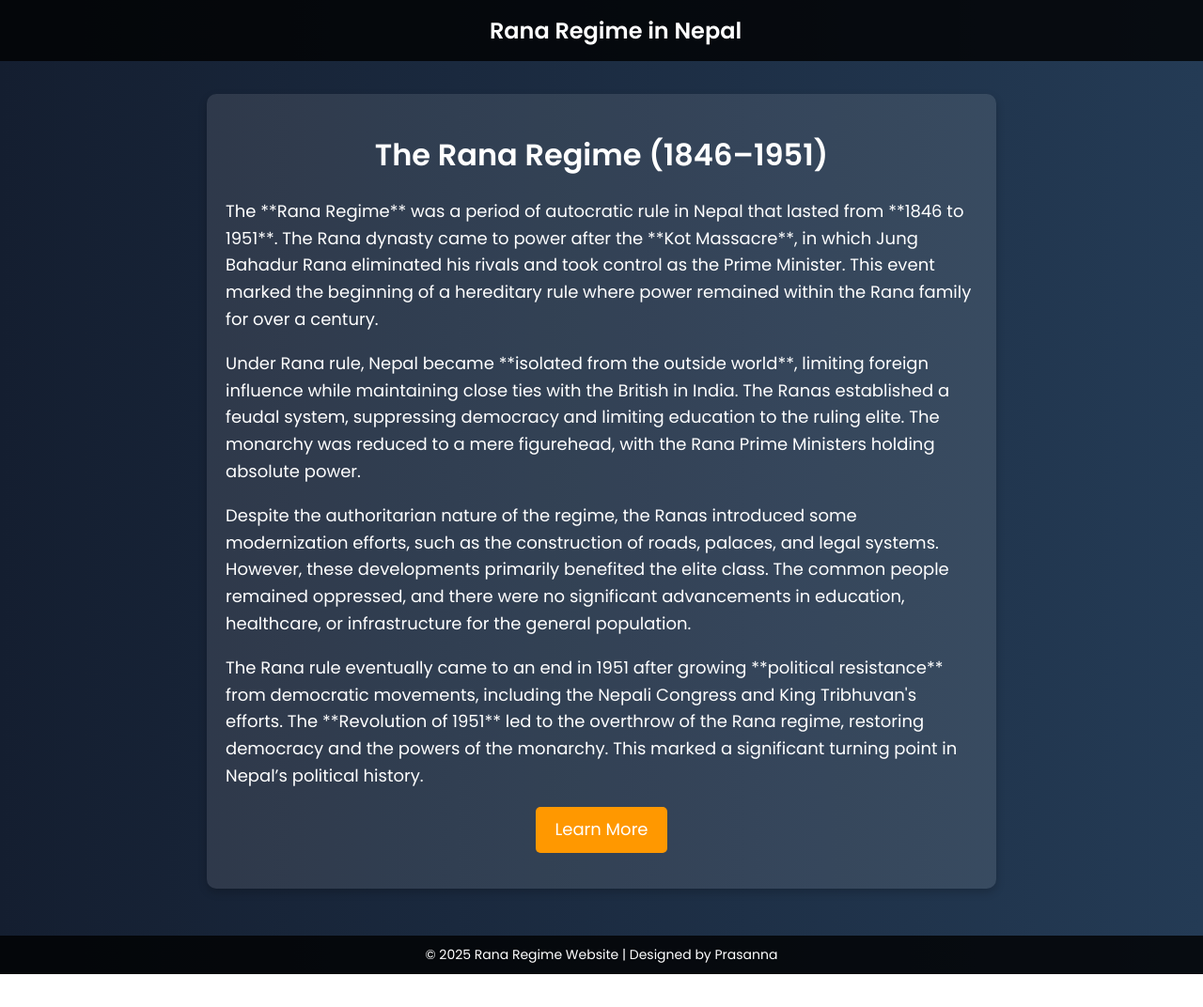
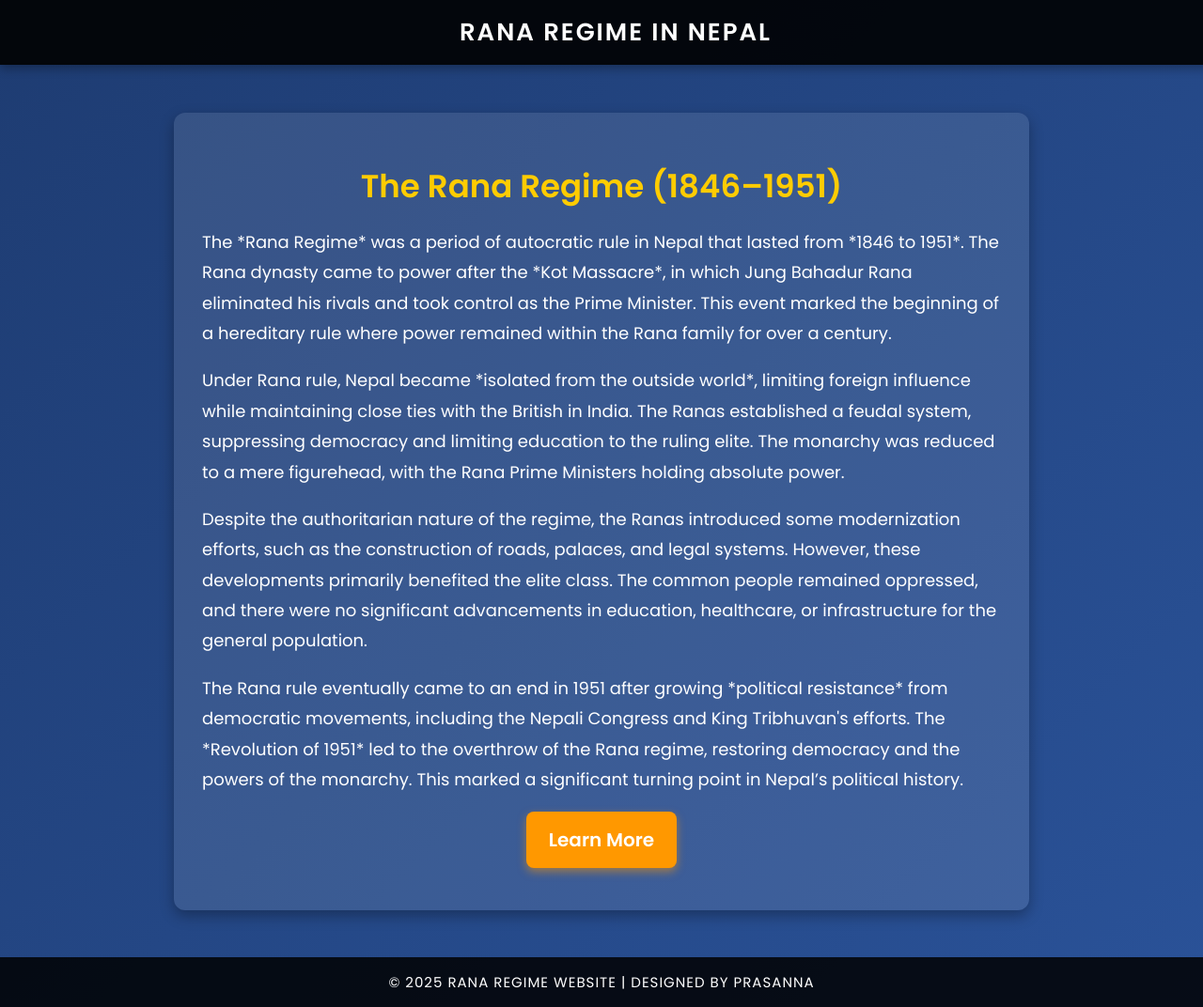
Before and after one commit to prasannawes/rana-regime, a plain HTML site: page index.html in a window 1280 px wide. Shown: the whole page at 94% size. Before the commit the page ends 1037 px from the top, so only its background shows below. Drawn offline with Linux system fonts and the light colour scheme.

Commit message:
Update index.html

```diff
--- a/index.html
+++ b/index.html
@@ -4,24 +4,31 @@
     <meta charset="UTF-8">
     <meta name="viewport" content="width=device-width, initial-scale=1.0">
     <title>Rana Regime in Nepal</title>
-    <link rel="stylesheet" href="styles.css">
     <link href="https://fonts.googleapis.com/css2?family=Poppins:wght@300;400;600&display=swap" rel="stylesheet">
     <style>
         body {
             font-family: 'Poppins', sans-serif;
             margin: 0;
             padding: 0;
-            background: linear-gradient(to right, #141e30, #243b55);
+            background: linear-gradient(135deg, #1e3c72, #2a5298);
             color: white;
             text-align: center;
+            animation: fadeIn 1.5s ease-in-out;
+        }
+
+        @keyframes fadeIn {
+            from { opacity: 0; }
+            to { opacity: 1; }
         }
 
         header {
-            background: rgba(0, 0, 0, 0.8);
+            background: rgba(0, 0, 0, 0.9);
             padding: 15px;
-            text-align: center;
-            font-size: 24px;
-            font-weight: 600;
+            font-size: 26px;
+            font-weight: 700;
+            text-transform: uppercase;
+            letter-spacing: 2px;
+            box-shadow: 0px 4px 10px rgba(0, 0, 0, 0.3);
             position: fixed;
             width: 100%;
             top: 0;
@@ -30,47 +37,61 @@
         }
 
         .container {
-            max-width: 800px;
-            margin: 100px auto 50px;
-            padding: 20px;
+            max-width: 850px;
+            margin: 120px auto 50px;
+            padding: 30px;
             background: rgba(255, 255, 255, 0.1);
-            border-radius: 10px;
-            box-shadow: 0 4px 10px rgba(0, 0, 0, 0.2);
+            border-radius: 12px;
+            box-shadow: 0 6px 15px rgba(0, 0, 0, 0.3);
             text-align: left;
+            animation: slideUp 1s ease-in-out;
+        }
+
+        @keyframes slideUp {
+            from { transform: translateY(50px); opacity: 0; }
+            to { transform: translateY(0); opacity: 1; }
         }
 
         h1 {
-            font-size: 32px;
-            font-weight: 600;
+            font-size: 34px;
+            font-weight: 700;
             text-align: center;
+            margin-bottom: 15px;
+            color: #ffcc00;
         }
 
         p {
             font-size: 18px;
-            line-height: 1.6;
+            line-height: 1.8;
+            margin-bottom: 15px;
         }
 
         .btn {
             display: inline-block;
-            padding: 10px 20px;
+            padding: 12px 24px;
             background: #ff9800;
             color: white;
             text-decoration: none;
-            font-size: 18px;
-            border-radius: 5px;
+            font-size: 20px;
+            font-weight: 600;
+            border-radius: 8px;
             transition: 0.3s ease;
+            box-shadow: 0 4px 10px rgba(255, 152, 0, 0.5);
         }
 
         .btn:hover {
             background: #e68900;
-            transform: scale(1.1);
+            transform: scale(1.08);
+            box-shadow: 0 6px 15px rgba(255, 152, 0, 0.8);
         }
 
         footer {
-            margin-top: 30px;
-            padding: 10px;
-            background: rgba(0, 0, 0, 0.8);
-            font-size: 14px;
+            margin-top: 40px;
+            padding: 15px;
+            background: rgba(0, 0, 0, 0.85);
+            font-size: 15px;
+            letter-spacing: 1px;
+            text-transform: uppercase;
         }
     </style>
 </head>
@@ -82,18 +103,17 @@
 
 <div class="container">
     <h1>The Rana Regime (1846–1951)</h1>
-    <p>The **Rana Regime** was a period of autocratic rule in Nepal that lasted from **1846 to 1951**. The Rana dynasty came to power after the **Kot Massacre**, in which Jung Bahadur Rana eliminated his rivals and took control as the Prime Minister. This event marked the beginning of a hereditary rule where power remained within the Rana family for over a century.</p>
+    <p>The *Rana Regime* was a period of autocratic rule in Nepal that lasted from *1846 to 1951*. The Rana dynasty came to power after the *Kot Massacre*, in which Jung Bahadur Rana eliminated his rivals and took control as the Prime Minister. This event marked the beginning of a hereditary rule where power remained within the Rana family for over a century.</p>
 
-    <p>Under Rana rule, Nepal became **isolated from the outside world**, limiting foreign influence while maintaining close ties with the British in India. The Ranas established a feudal system, suppressing democracy and limiting education to the ruling elite. The monarchy was reduced to a mere figurehead, with the Rana Prime Ministers holding absolute power.</p>
+    <p>Under Rana rule, Nepal became *isolated from the outside world*, limiting foreign influence while maintaining close ties with the British in India. The Ranas established a feudal system, suppressing democracy and limiting education to the ruling elite. The monarchy was reduced to a mere figurehead, with the Rana Prime Ministers holding absolute power.</p>
 
     <p>Despite the authoritarian nature of the regime, the Ranas introduced some modernization efforts, such as the construction of roads, palaces, and legal systems. However, these developments primarily benefited the elite class. The common people remained oppressed, and there were no significant advancements in education, healthcare, or infrastructure for the general population.</p>
 
-    <p>The Rana rule eventually came to an end in 1951 after growing **political resistance** from democratic movements, including the Nepali Congress and King Tribhuvan's efforts. The **Revolution of 1951** led to the overthrow of the Rana regime, restoring democracy and the powers of the monarchy. This marked a significant turning point in Nepal’s political history.</p>
+    <p>The Rana rule eventually came to an end in 1951 after growing *political resistance* from democratic movements, including the Nepali Congress and King Tribhuvan's efforts. The *Revolution of 1951* led to the overthrow of the Rana regime, restoring democracy and the powers of the monarchy. This marked a significant turning point in Nepal’s political history.</p>
 
- <p style="text-align: center;">
-    <a href="https://www.youtube.com/watch?v=dQw4w9WgXcQ" class="btn">Learn More</a>
-</p>
-
+    <p style="text-align: center;">
+        <a href="https://www.youtube.com/watch?v=dQw4w9WgXcQ" class="btn">Learn More</a>
+    </p>
 </div>
 
 <footer>
```
